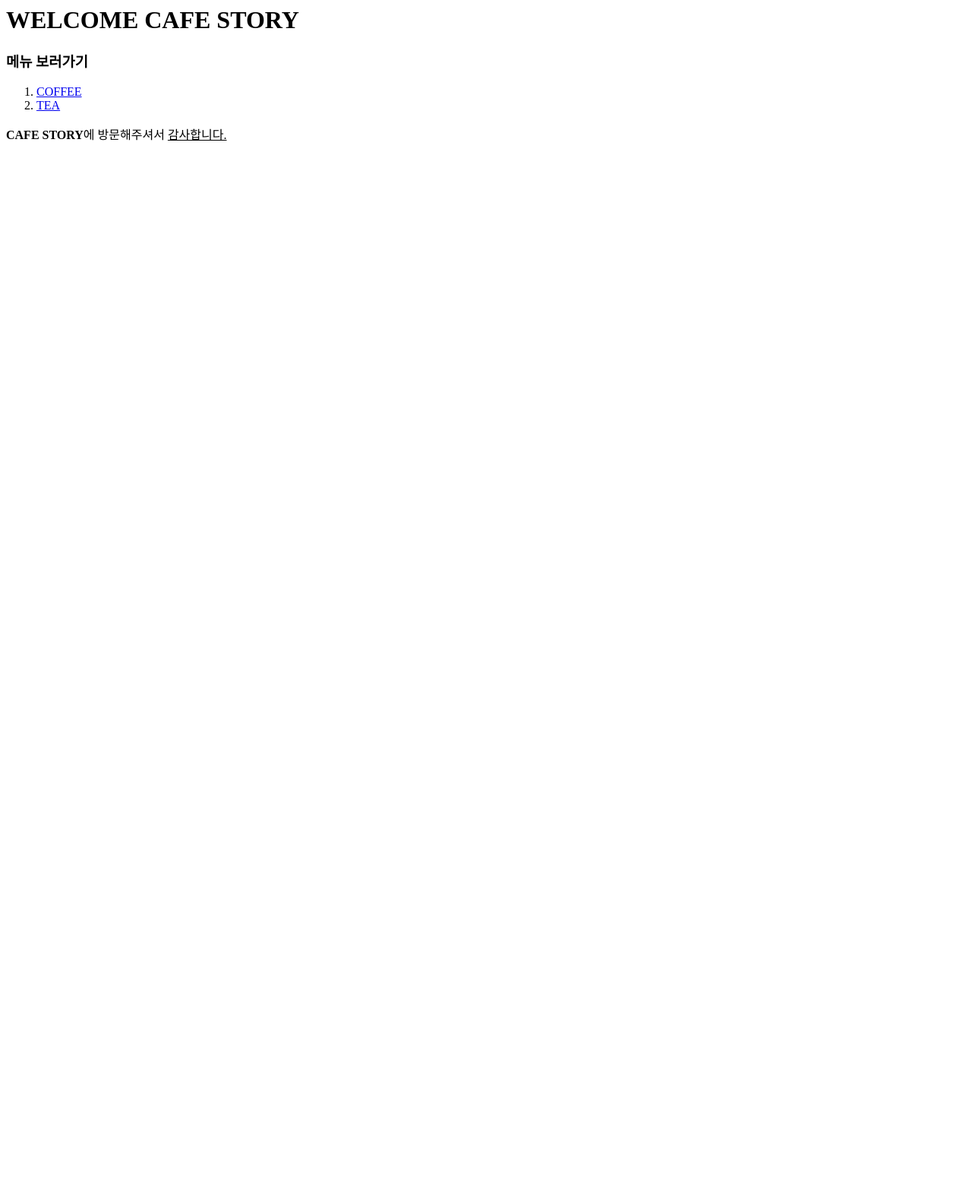
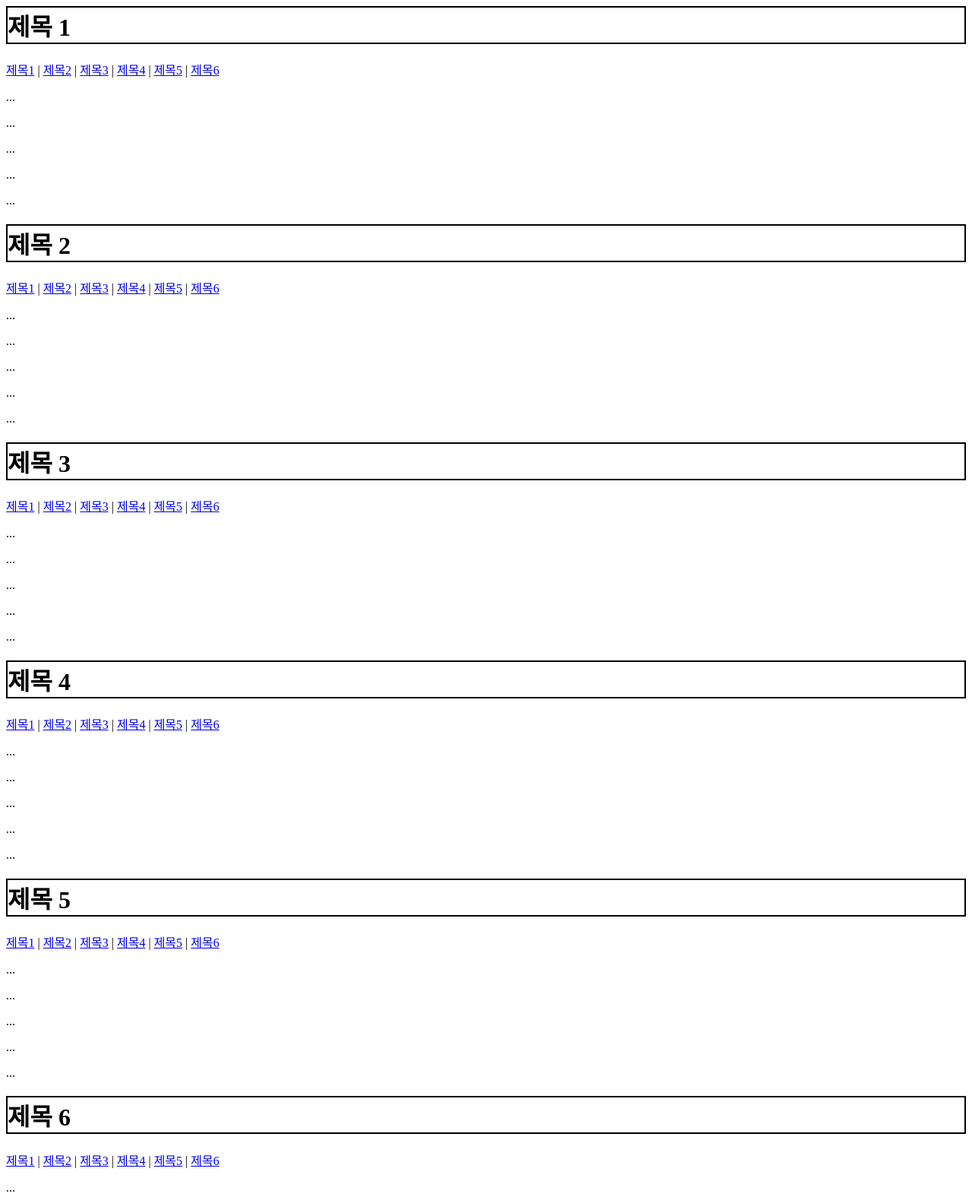
Before and after one commit to light2939/first, a plain HTML site: page index.html in a window 1280 px wide. Shown: the top 1575 px of the page at 76% size. Before the commit the page ends 800 px from the top, so only its background shows below. Drawn offline with Linux system fonts and the light colour scheme.

Commit message:
새로한거
새로

```diff
--- a/index.html
+++ b/index.html
@@ -3,14 +3,47 @@
 <head>
     <title>CAFE STORY</title>
     <meta charset="utf-8">
+	<style>
+	h1 {
+		border-style: solid;
+		border-width: 2px;
+
+	}
+	</style>
+	<script>
+
+	</script>
 </head>
 <body>
-    <h1>WELCOME CAFE STORY</h1>
-    <h3>메뉴 보러가기</h3>
-    <ol>
-        <li><a href="COFFEE.html" target="_blank" title="커피메뉴바로가기" >COFFEE</a></li>
-        <li><a href="tea.html" target="_blank" title="티메뉴바로가기">TEA</a></li>
-    </ol>
-    <p><strong>CAFE STORY</strong>에 방문해주셔서 <u>감사합니다.</u></p>
+
+
+
+	<h1 id="h1">제목 1</h1>
+	<div><a href="#h1">제목1</a> | <a href="#h2">제목2</a> | <a href="#h3">제목3</a> | <a href="#h4">제목4</a> | <a href="#h5">제목5</a> | <a href="#h6">제목6</a></div>
+	<p>...</p><p>...</p><p>...</p><p>...</p><p>...</p>
+
+
+	<h1 id="h2">제목 2</h1>
+	<div><a href="#h1">제목1</a> | <a href="#h2">제목2</a> | <a href="#h3">제목3</a> | <a href="#h4">제목4</a> | <a href="#h5">제목5</a> | <a href="#h6">제목6</a></div>
+	<p>...</p><p>...</p><p>...</p><p>...</p><p>...</p>
+
+	<h1 id="h3">제목 3</h1>
+	<div><a href="#h1">제목1</a> | <a href="#h2">제목2</a> | <a href="#h3">제목3</a> | <a href="#h4">제목4</a> | <a href="#h5">제목5</a> | <a href="#h6">제목6</a></div>
+	<p>...</p><p>...</p><p>...</p><p>...</p><p>...</p>
+
+	<h1 id="h4">제목 4</h1>
+	<div><a href="#h1">제목1</a> | <a href="#h2">제목2</a> | <a href="#h3">제목3</a> | <a href="#h4">제목4</a> | <a href="#h5">제목5</a> | <a href="#h6">제목6</a></div>
+	<p>...</p><p>...</p><p>...</p><p>...</p><p>...</p>
+
+	<h1 id="h5">제목 5</h1>
+	<div><a href="#h1">제목1</a> | <a href="#h2">제목2</a> | <a href="#h3">제목3</a> | <a href="#h4">제목4</a> | <a href="#h5">제목5</a> | <a href="#h6">제목6</a></div>
+	<p>...</p><p>...</p><p>...</p><p>...</p><p>...</p>
+
+	<h1 id="h6">제목 6</h1>
+	<div><a href="#h1">제목1</a> | <a href="#h2">제목2</a> | <a href="#h3">제목3</a> | <a href="#h4">제목4</a> | <a href="#h5">제목5</a> | <a href="#h6">제목6</a></div>
+	<p>...</p><p>...</p><p>...</p><p>...</p><p>...</p>
+
+
+
 </body>
 </html>
```
